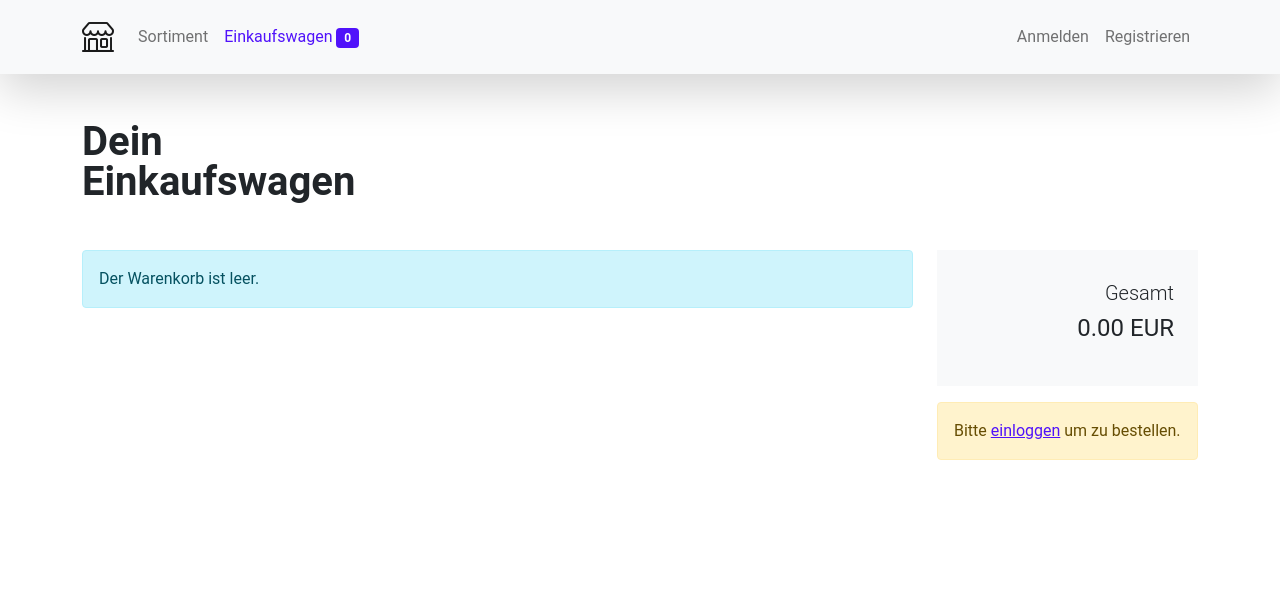
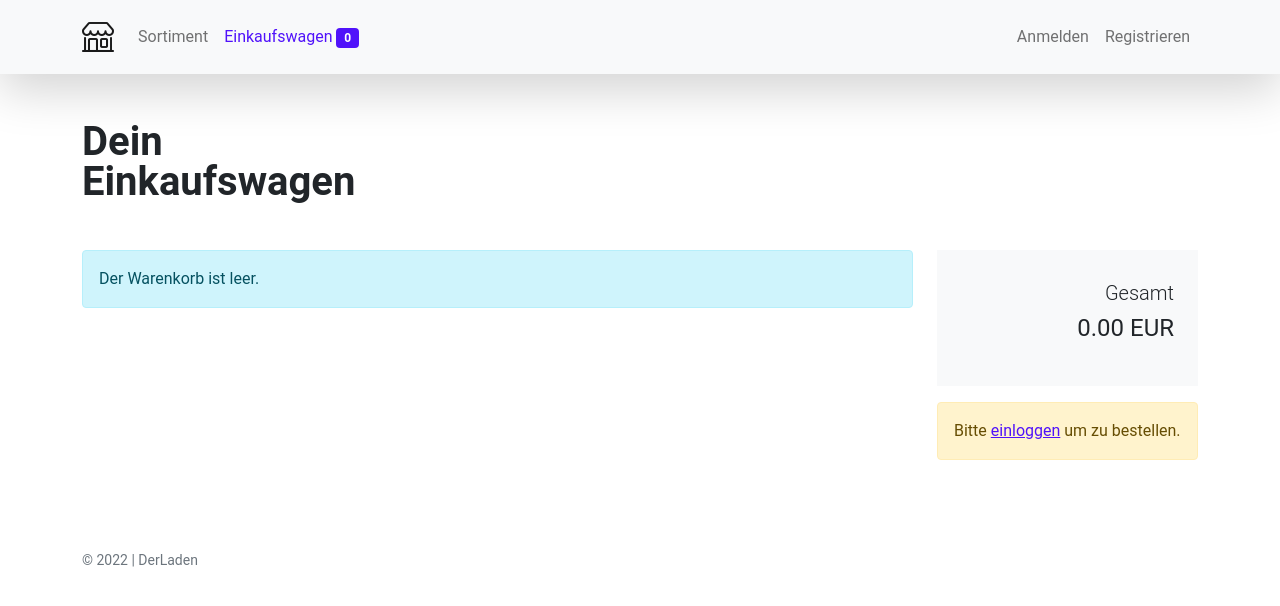
Before and after one commit to tmonzel/webshop-starter, a Vue app in the folder web/: page /cart in a window 1280 px wide. Shown: the top 606 px of the page. Built offline with nearby package versions, Linux system fonts and the light colour scheme; the HTML template or start-up script is replaced by a standard one.

Commit message:
Add shop footer

```diff
--- a/web/apps/shop/App.vue
+++ b/web/apps/shop/App.vue
@@ -1,24 +1,28 @@
 <template>
   <Navbar />
-  <main>
+  <main class="bg-white">
     <router-view></router-view>
   </main>
+  <Footer />
   <DialogContainer />
 </template>
 
 <script lang="ts">
 import { defineComponent } from 'vue';
-import { Navbar, DialogContainer } from './components';
+import { Navbar, DialogContainer, Footer } from './components';
 
 export default defineComponent({
   name: 'ShopApp',
   components: {
     Navbar,
-    DialogContainer
+    DialogContainer,
+    Footer
   }
 });
 </script>
 
 <style>
-
+body {
+  background-color: rgb(243, 243, 243);
+}
 </style>
--- /dev/null
+++ b/web/apps/shop/components/Footer.vue
@@ -0,0 +1,18 @@
+<template>
+  <div class="my-4">
+    <div class="container">
+      <small class="text-muted">&copy; 2022 | DerLaden</small>
+    </div>
+  </div>
+</template>
+
+<script lang="ts">
+import { defineComponent } from 'vue';
+
+export default defineComponent({
+  name: 'Footer',
+});
+</script>
+
+<style lang="scss" scoped>
+</style>
--- a/web/apps/shop/components/index.ts
+++ b/web/apps/shop/components/index.ts
@@ -1,3 +1,4 @@
 export { default as Navbar } from './Navbar.vue';
 export { default as Dialog } from './Dialog.vue';
 export { default as DialogContainer } from './DialogContainer.vue';
+export { default as Footer } from './Footer.vue';
--- a/web/apps/shop/views/CartView.vue
+++ b/web/apps/shop/views/CartView.vue
@@ -1,5 +1,5 @@
 <template>
-  <div class="container mt-5">
+  <div class="container py-5">
     <h1 class="fw-bold mb-5" style="line-height: 1;">Dein<br>Einkaufswagen</h1>
     <div class="row">
       <div class="col-md-9">
--- a/web/apps/shop/views/DashboardView.vue
+++ b/web/apps/shop/views/DashboardView.vue
@@ -1,9 +1,15 @@
 <template>
-  <div class="container mt-5">
-    <h1 class="display-2 fw-bold" style="line-height: 1;">Der<br>Laden</h1>
+  <section class="container py-5">
+    <header>
+      <h1 class="display-2 fw-bold" style="line-height: 1;">Der<br>Laden</h1>
+    </header>
+
     <hr class="my-5">
-    <p class="lead fs-3">Kommen herein<br>und finde heraus,<br>was dir gefällt<br>und gibt uns<br>dein Geld!</p>
-  </div>
+
+    <p class="lead fs-3">
+      Kommen herein<br>und finde heraus,<br>was dir gefällt<br>und gibt uns<br>dein Geld!
+    </p>
+  </section>
 </template>
 
 <script lang="ts">
--- a/web/apps/shop/views/LoginView.vue
+++ b/web/apps/shop/views/LoginView.vue
@@ -1,5 +1,5 @@
 <template>
-  <div class="container mt-5">
+  <div class="container py-5">
     <div style="max-width: 320px">
       <h1 class="fw-bold mb-5">Anmelden</h1>
       <form
--- a/web/apps/shop/views/OrdersView.vue
+++ b/web/apps/shop/views/OrdersView.vue
@@ -1,5 +1,5 @@
 <template>
-  <div class="container mt-5">
+  <div class="container py-5">
     <h1>Bestellungen</h1>
     <p class="lead">Alle Ihre Bestellungen auf einen Blick</p>
     <ul class="list-group">
--- a/web/apps/shop/views/ProductDetailView.vue
+++ b/web/apps/shop/views/ProductDetailView.vue
@@ -1,5 +1,5 @@
 <template>
-  <div class="container mt-5" v-if="item">
+  <div class="container py-5" v-if="item">
     <div class="row justify-content-between">
       <div class="col-md-5 bg-light d-flex justify-content-center align-items-center" style="min-height: 500px;">
         <div style="width: 350px; height: 300px">
--- a/web/apps/shop/views/ProductListView.vue
+++ b/web/apps/shop/views/ProductListView.vue
@@ -1,5 +1,5 @@
 <template>
-    <div class="container mt-5">
+    <div class="container py-5">
 
       <h1 class="fw-bold" v-if="state.searchText !== ''">Suche nach <mark>„{{ state.searchText }}“</mark></h1>
       <h1 class="display-4 fw-bold" style="line-height: 1;" v-else>Das<br>Sortiment</h1>
--- a/web/apps/shop/views/SignupView.vue
+++ b/web/apps/shop/views/SignupView.vue
@@ -1,5 +1,5 @@
 <template>
-  <div class="container mt-5">
+  <div class="container py-5">
     <div style="max-width: 640px;">
       <h1 class="fw-bold">Support the Laden!</h1>
       <p class="lead mb-5">Profitieren sie aus unserem reichhaltigen Angebot an Krims und Krams</p>
```
